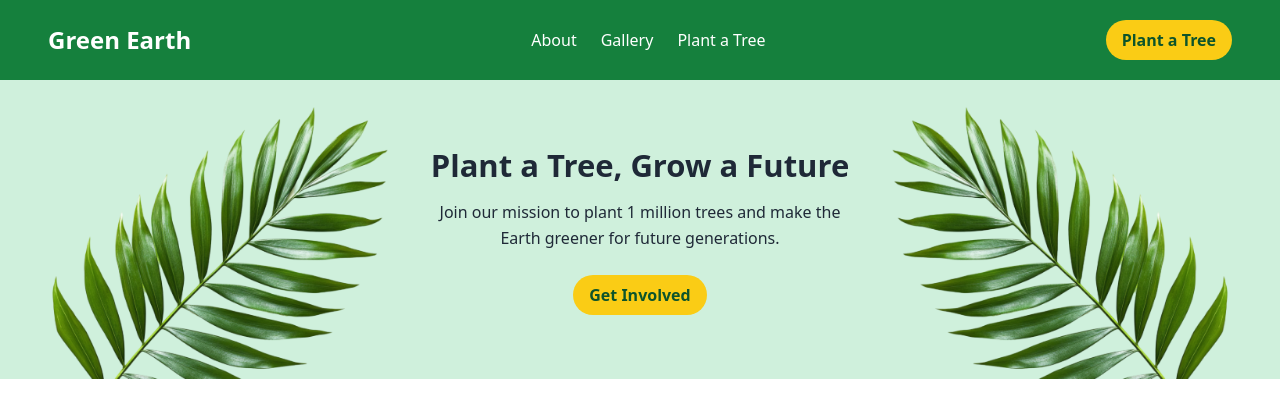
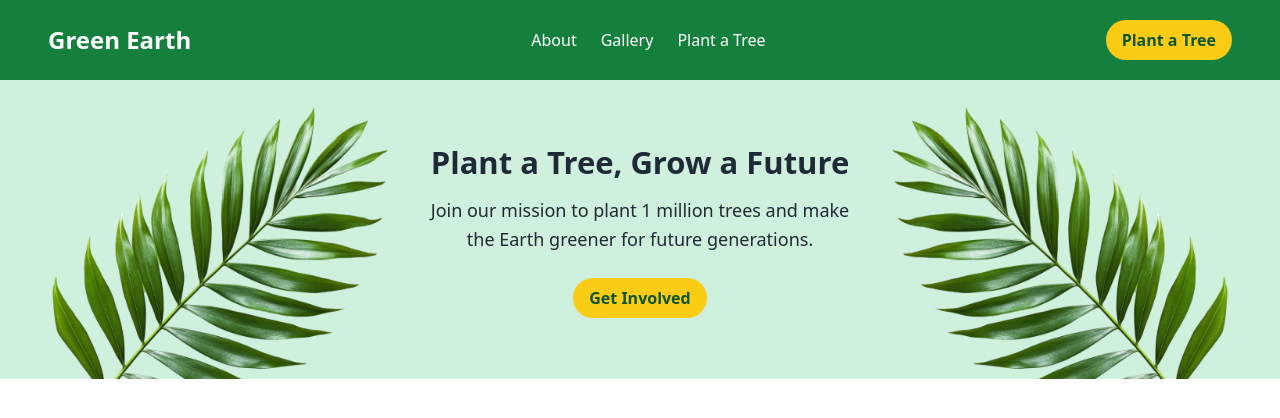
Before and after one commit to sumon72/assaignment6, a plain HTML site: page index.html in a window 1280 px wide. Drawn offline with nearby package versions, Linux system fonts and the light colour scheme.

Commit message:
update hero section

```diff
--- a/index.html
+++ b/index.html
@@ -46,7 +46,7 @@
                  font-bold text-[#1F2937] leading-snug mb-3">
                     Plant a Tree, Grow a Future
                 </h1>
-                <p class="text-[12px] sm:text-[14px] md:text-[16px]
+                <p class="text-[17px] sm:text-[17px] md:text-[18px]
                 text-[#1F2937] leading-relaxed mb-6">
                     Join our mission to plant 1 million trees and make the Earth greener for future generations.
                 </p>
```
